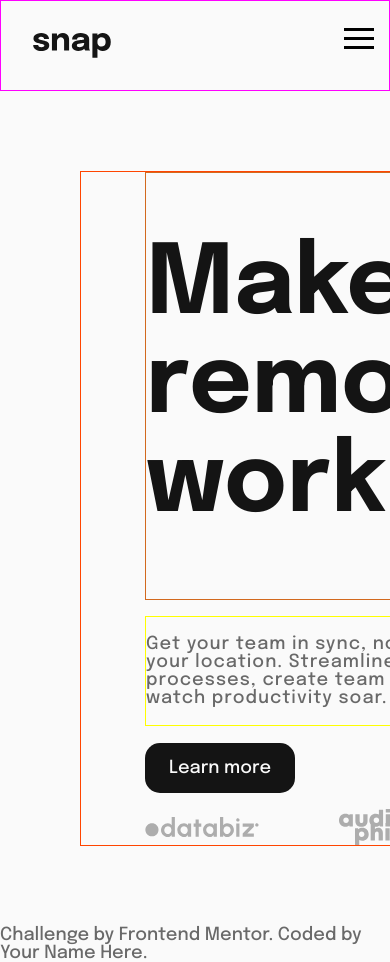
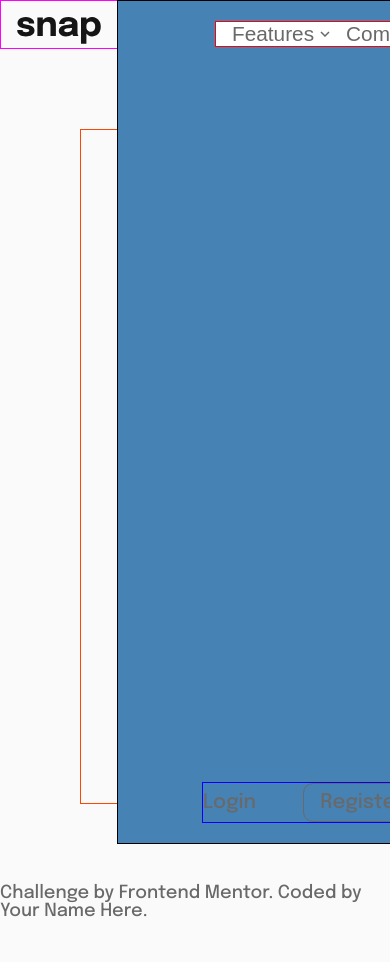
Before and after one commit to GeorgeCaldarescu/landing_page, a plain HTML site: page index.html in a window 390 px wide. Shown: the top 962 px of the page. After the commit the page ends 920 px from the top, so only its background shows below. Drawn offline with Linux system fonts and the light colour scheme.

Commit message:
start with mobile version

```diff
--- a/app.js
+++ b/app.js
@@ -20,10 +20,10 @@ document.addEventListener("click", (e) => {
 
 // hamburger menu
 
-let toggleBtn = document.getElementsByClassName("toggle-btn")[0];
+// let toggleBtn = document.getElementsByClassName("toggle-btn")[0];
 
-const navbar = document.getElementsByTagName("nav")[0];
+// const navbar = document.getElementsByTagName("nav")[0];
 
-toggleBtn.addEventListener("click", () => {
-  navbar.classList.toggle("active");
-});
+// toggleBtn.addEventListener("click", () => {
+//   navbar.classList.toggle("active");
+// });
--- a/index.html
+++ b/index.html
@@ -24,14 +24,15 @@
     <!-- Feel free to remove these styles or customise in your own stylesheet 👍 -->
   </head>
   <body>
-    <header>
-      <img src="./images/logo.svg" alt="snap-company-logo" class="logo" />
+    <header class="primary-header">
+      <div class="logo">
+        <img src="./images/logo.svg" alt="snap-company-logo" />
+      </div>
+
       <!-- hamburger menu -->
-      <a href="#" class="toggle-btn">
-        <span class="bar"></span>
-        <span class="bar"></span>
-        <span class="bar"></span>
-      </a>
+      <button class="mobile-nav-toggle" aria-controls="primary-navigation">
+        <span class="sr-only" aria-expanded="false">Menu</span>
+      </button>
       <nav class="nav">
         <div class="left-side">
           <!-- dropdown menu -->
--- a/style.css
+++ b/style.css
@@ -26,14 +26,15 @@ a {
 
 /* start with the navbar */
 
-header {
+.primary-header {
   display: flex;
-  /* justify-content: space-around; */
+  justify-content: space-around;
+  align-items: center;
   border: 1px solid magenta;
 }
 
 .logo {
-  margin: 2rem 2rem;
+  margin-left: 1rem;
 }
 nav {
   border: 1px solid black;
@@ -156,21 +157,8 @@ a:hover {
 }
 
 /* hamburger menu */
-.toggle-btn {
-  position: absolute;
-  top: 1.75rem;
-  right: 1rem;
+.mobile-nav-toggle {
   display: none;
-  flex-direction: column;
-  justify-content: space-between;
-  width: 30px;
-  height: 21px;
-}
-
-.bar {
-  height: 3px;
-  width: 100%;
-  background-color: black;
 }
 
 /* main content */
@@ -247,33 +235,30 @@ p {
 /* Media query */
 
 @media (max-width: 400px) {
-  .toggle-btn {
-    display: flex;
-  }
-  header {
-    flex-direction: column;
-    height: auto;
+  .primary-header {
+    padding-top: 1rem;
+    justify-content: start;
   }
   .logo {
-    width: 20%;
   }
   nav {
-    display: none;
+    /* display: none; */
     flex-direction: column;
-    width: 70%;
-    position: relative;
-    left: 111px;
-    padding-bottom: 2rem;
+    /* width: 70%; */
+    position: fixed;
+    inset: 0 0 0 30%;
+    padding: min(20vh, 10rem), 2em;
+    background-color: steelblue;
   }
-  .left-side {
+  /* .left-side {
     flex-direction: column;
-  }
+  } */
 
-  .right-side {
+  /* .right-side {
     flex-direction: column;
-  }
+  } */
 
-  .nav.active {
+  /* .nav.active {
     display: flex;
-  }
+  } */
 }
```
